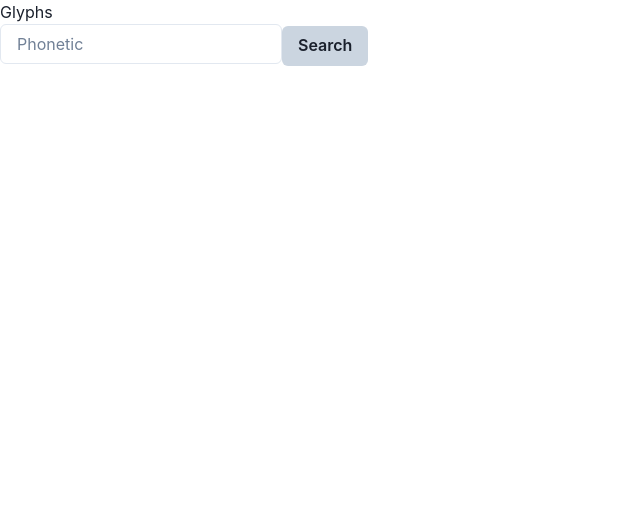
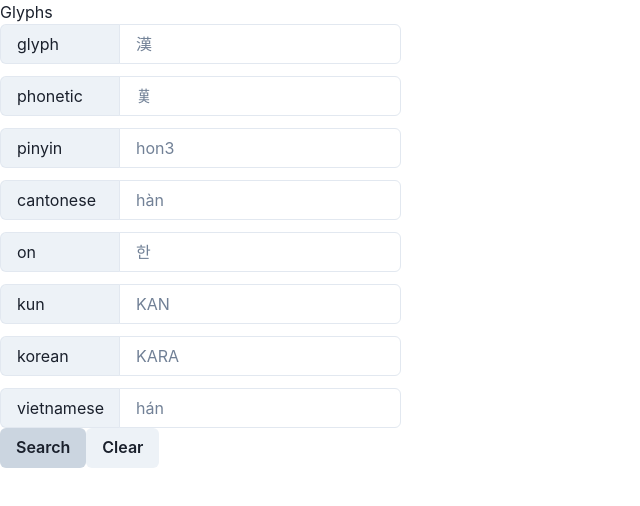
Before and after one commit to dimitori-g/phonetics-frontend, a Next.js app: page / in a window 1280 px wide. Shown: the top 506 px of the page, without its empty margins (0-640 px from the left). Built offline with nearby package versions, Linux system fonts and the light colour scheme.

Commit message:
implement searching by multiple params

```diff
--- a/api/base.ts
+++ b/api/base.ts
@@ -1,14 +1,10 @@
 import ky, { HTTPError } from 'ky';
 import { baseUrl } from '../data/api';
-import { ResponseOk, ResponseError } from '../types/api';
+import { ResponseOk, ResponseError, SearchParams } from '../types/api';
 
 const api = ky.create({
   prefixUrl: baseUrl,
 });
-
-type SearchParams = {
-  phonetic: string;
-};
 
 const fetchData = async (endPoint: string, searchParams: SearchParams) => {
   try {
--- a/pages/index.tsx
+++ b/pages/index.tsx
@@ -2,6 +2,7 @@ import { useState } from 'react';
 import fetchData from '../api/base';
 import { Glyph } from '../types/glyph';
 import { apiEndPoints } from '../data/api';
+import { SearchParams, SearchParamsKey, defaultSearchParams } from '../types/api';
 
 import {
   Table,
@@ -12,36 +13,44 @@ import {
   Td,
   TableCaption,
   TableContainer,
-} from '@chakra-ui/react';
-
-import {
+  Stack,
+  InputGroup,
+  InputLeftAddon,
   Alert,
   AlertIcon,
   AlertTitle,
   AlertDescription,
+  Button,
+  Input,
 } from '@chakra-ui/react';
-
-import { Button } from '@chakra-ui/react';
-
-import { Input } from '@chakra-ui/react';
 
 const Glyph = () => {
   const [glyphs, setGlyphs] = useState<Glyph[] | null>(null);
   const [error, setError] = useState('');
   const [isLoading, setIsLoading] = useState(false);
-  const [phonetic, setPhonetic] = useState('');
+  const [searchParams, setSearchParams] =
+    useState<SearchParams>(defaultSearchParams);
+
+
+  const cleanParams = (params: SearchParams): SearchParams =>
+    Object.entries(params)
+      .filter(([, value]) => value !== '')
+      .reduce((obj: SearchParamsKey, [key, value]) => {
+        obj[key] = value;
+        return obj;
+      }, {});
 
   const fetchGlyph = async () => {
-    if (!phonetic) {
-      setError('Need at last one parameter.');
-      return;
-    }
     setGlyphs(null);
     setIsLoading(true);
     setError('');
-    const glyphResponse = await fetchData(apiEndPoints.glyph, {
-      phonetic: phonetic,
-    });
+    const filters = cleanParams(searchParams);
+    if (Object.keys(filters).length === 0) {
+      setError('Need at least one parameter.');
+      setIsLoading(false);
+      return;
+    }
+    const glyphResponse = await fetchData(apiEndPoints.glyph, filters);
     if (glyphResponse.status === 200) {
       setGlyphs(glyphResponse.data);
     } else {
@@ -50,18 +59,31 @@ const Glyph = () => {
     setIsLoading(false);
   };
 
+
+  const placeholders = ['漢', '𦰩', 'hon3', 'hàn', '한', 'KAN', 'KARA', 'hán']
+
   return (
     <>
       <div>Glyphs</div>
-      <Input
-        value={phonetic}
-        onChange={(e) => setPhonetic(e.target.value)}
-        placeholder="Phonetic"
-        width="auto"
-      />
+      <Stack spacing={3}>
+        {Object.entries(searchParams).map(([param, value], key) => (
+          <InputGroup key={key}>
+            <InputLeftAddon width="120px">{param}</InputLeftAddon>
+            <Input
+              value={value}
+              onChange={(e) =>
+                setSearchParams({ ...searchParams, [param]: e.target.value })
+              }
+              placeholder={placeholders[key]}
+              width="auto"
+            />
+          </InputGroup>
+        ))}
+      </Stack>
       <Button isLoading={isLoading} isActive={!isLoading} onClick={fetchGlyph}>
         Search
       </Button>
+      <Button onClick={() => setSearchParams(defaultSearchParams)}>Clear</Button>
       {glyphs && glyphs.length > 0 && (
         <TableContainer padding={10}>
           <Table variant="striped" colorScheme="gray">
@@ -74,6 +96,8 @@ const Glyph = () => {
                 <Th>Pinyin</Th>
                 <Th>Korean</Th>
                 <Th>Onyomi</Th>
+                <Th>Kunyomi</Th>
+                <Th>Vietnamese</Th>
               </Tr>
             </Thead>
             <Tbody>
@@ -85,6 +109,8 @@ const Glyph = () => {
                   <Td>{glyph.pinyin}</Td>
                   <Td>{glyph.korean}</Td>
                   <Td>{glyph.on}</Td>
+                  <Td>{glyph.kun}</Td>
+                  <Td>{glyph.vietnamese}</Td>
                 </Tr>
               ))}
             </Tbody>
--- a/types/api.ts
+++ b/types/api.ts
@@ -11,3 +11,29 @@ export type ResponseError = {
   message: 'error';
   data: null;
 };
+
+export type SearchParams = {
+  glyph?: string;
+  phonetic?: string;
+  pinyin?: string;
+  cantonese?: string;
+  on?: string;
+  kun?: string;
+  korean?: string;
+  vietnamese?: string;
+};
+
+export type SearchParamsKey = {
+  [key: string]: unknown;
+};
+
+export const defaultSearchParams = {
+  glyph: '',
+  phonetic: '',
+  pinyin: '',
+  cantonese: '',
+  on: '',
+  kun: '',
+  korean: '',
+  vietnamese: '',
+};
```
